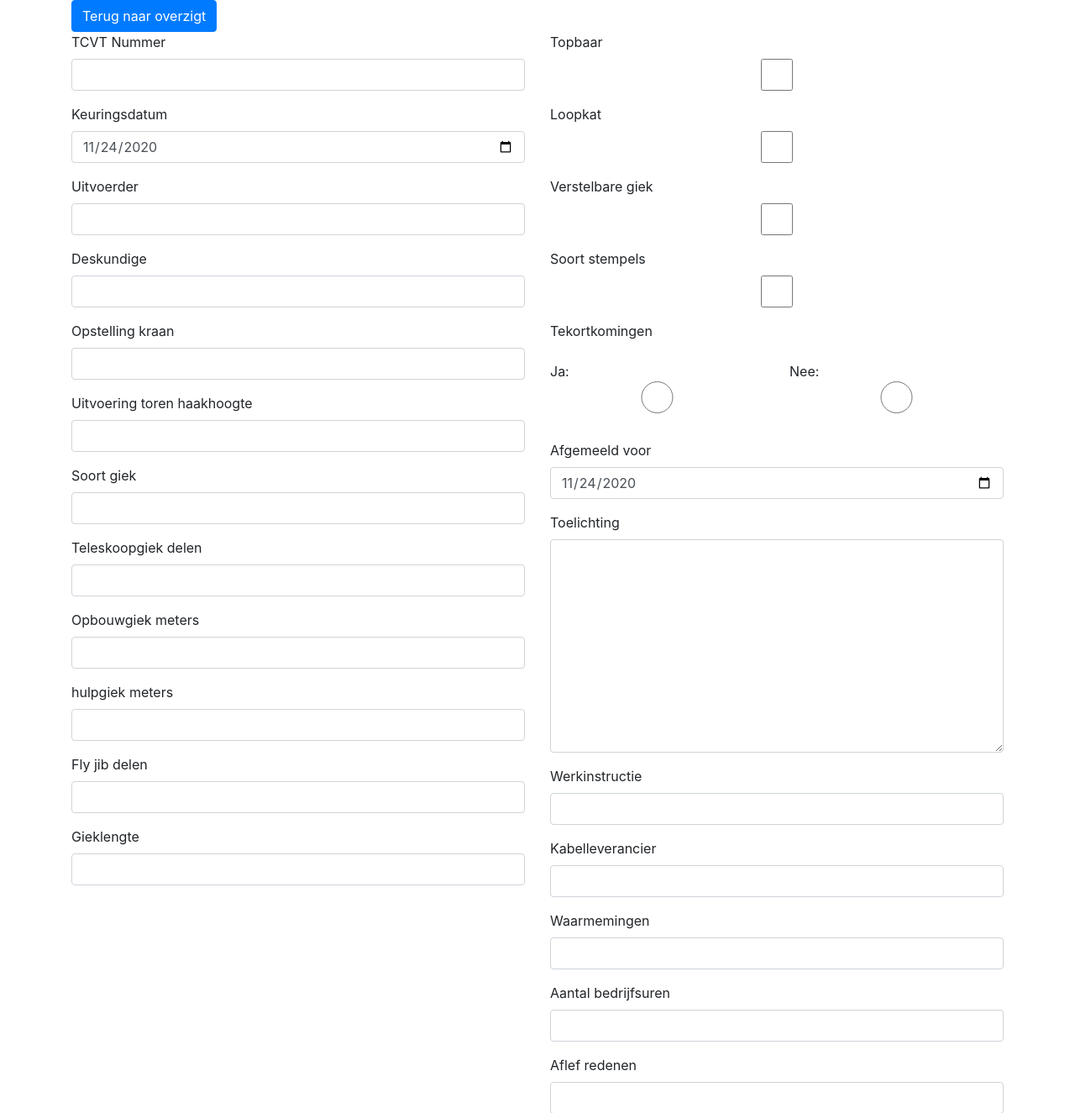
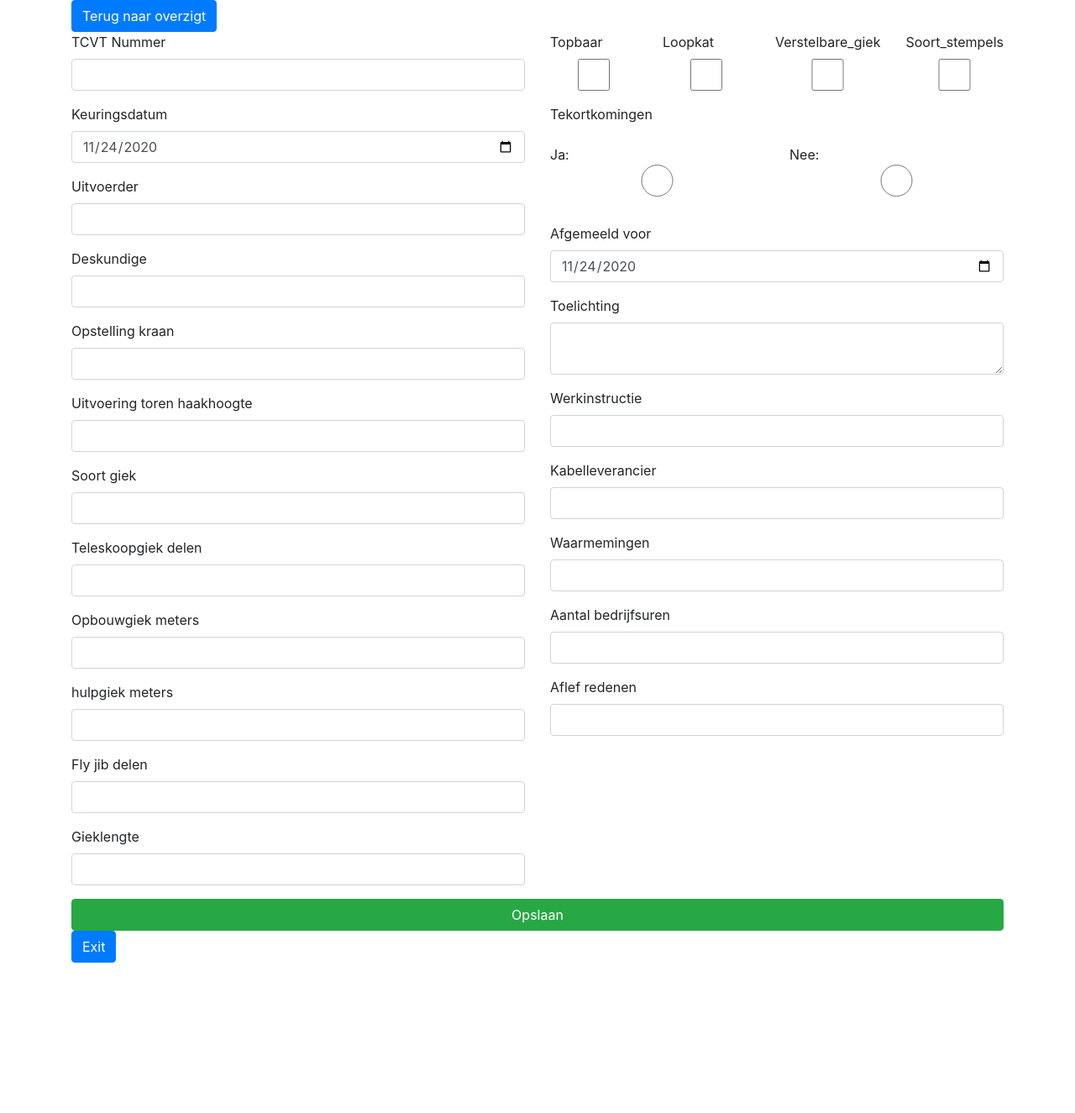
Before and after one commit to TimDer/over-de-rhein, a PHP site: page /coverPages_add.php?type=1 in a window 1280 px wide. Shown: the top 1325 px of the page at 84% size. After the commit the page ends 1146 px from the top, so only its background shows below. Run offline with PHP 8.4, Linux system fonts and the light colour scheme; the visitor is signed in with stand-in values (Sample User, id 1); data that the repository does not hold is empty; some libraries are stand-ins or nearby versions.

Commit message:
statusType to query

```diff
--- a/exam-version/www/coverPages_add.php
+++ b/exam-version/www/coverPages_add.php
@@ -34,7 +34,7 @@ if (isset($_SESSION["user_id"])) {
 
     if (isset($_GET["edit"])) {
         $coverPagesID = (int)mysqli_real_escape_string($conn, $_GET["edit"]);
-        $query = "SELECT `coverPages`.`coverPagesID`, `coverPages`.`userID`, `coverPages`.`TCVTNumber`, `coverPages`.`inspectionDate`, `coverPages`.`executor`, `coverPages`.`specialist`, `coverPages`.`crainSetup`, `coverPages`.`executionTowerHookHeight`, `coverPages`.`boomType`, `coverPages`.`telescopicBoomParts`, `coverPages`.`constructionBoomMeters`, `coverPages`.`jibBoomMeters`, `coverPages`.`flyJibParts`, `coverPages`.`BoomLength`, `coverPages`.`topable`, `coverPages`.`trolley`, `coverPages`.`adjustableBoom`, `coverPages`.`stampsType`, `coverPages`.`shortcomings`, `coverPages`.`signOutBefore`, `coverPages`.`elucidation`, `coverPages`.`workInstruction`, `coverPages`.`cableSupplier`, `coverPages`.`observations`, `coverPages`.`operatingHours`, `coverPages`.`discardReason`, ";
+        $query = "SELECT `coverPages`.`coverPagesID`, `coverPages`.`userID`, `coverPageStatus`.`statusType`, `coverPageStatus`.`coverPageStatusID`, `coverPages`.`TCVTNumber`, `coverPages`.`inspectionDate`, `coverPages`.`executor`, `coverPages`.`specialist`, `coverPages`.`crainSetup`, `coverPages`.`executionTowerHookHeight`, `coverPages`.`boomType`, `coverPages`.`telescopicBoomParts`, `coverPages`.`constructionBoomMeters`, `coverPages`.`jibBoomMeters`, `coverPages`.`flyJibParts`, `coverPages`.`BoomLength`, `coverPages`.`topable`, `coverPages`.`trolley`, `coverPages`.`adjustableBoom`, `coverPages`.`stampsType`, `coverPages`.`shortcomings`, `coverPages`.`signOutBefore`, `coverPages`.`elucidation`, `coverPages`.`workInstruction`, `coverPages`.`cableSupplier`, `coverPages`.`observations`, `coverPages`.`operatingHours`, `coverPages`.`discardReason`, ";
         // FROM `coverPages`
         if ($_GET["type"] === "cable") {
             $query .= "`cableChecklists`.`cableDamage_6D`, `cableChecklists`.`cableDamage_30D`, `cableChecklists`.`outsideCableDamage`, `cableChecklists`.`rust`, `cableChecklists`.`reducedCableDiameter`, `cableChecklists`.`measuringPoints`, `cableChecklists`.`totalDamage`, `cableChecklists`.`damageRustType` FROM `coverPages` INNER JOIN `cableChecklists` ON `coverPages`.`coverPagesID` = `cableChecklists`.`coverPagesID`";
@@ -42,6 +42,7 @@ if (isset($_SESSION["user_id"])) {
         elseif ($_GET["type"] === "test") {
             $query .= "`liftingTests`.`dateDrawn`, `liftingTests`.`mainBoomLength`, `liftingTests`.`mechSectionBoomLength`, `liftingTests`.`auxiliaryBoomLength`, `liftingTests`.`jibBoomLength`, `liftingTests`.`hoistingCablePartsAmount`, `liftingTests`.`swingAngle`, `liftingTests`.`ownMassBallast`, `liftingTests`.`permissibleOperatingLoad`, `liftingTests`.`lbmInEffect`, `liftingTests`.`testLoad`, `liftingTests`.`Agreed` FROM `coverPages` INNER JOIN `liftingTests` ON `coverPages`.`coverPagesID` = `liftingTests`.`coverPagesID`";
         }
+        $query .= " LEFT JOIN `coverPageStatus` ON `coverPages`.`coverPageStatusID` = `coverPageStatus`.`coverPageStatusID`";
         $query .= " WHERE `coverPages`.`coverPagesID` = '$coverPagesID'";
         $result = mysqli_query($conn, $query);
         if ($result->num_rows > 0) {
@@ -87,10 +88,20 @@ if (isset($_SESSION["user_id"])) {
                     <p><label for="#">Gieklengte</label> <input type="number" class="form-control" name="BoomLength" value="<?php echo $BoomLength; ?>"></p>
                 </div>
                 <div class="col-lg">
-                    <p><label for="#">Topbaar</label> <input type="checkbox" class="form-control" name="topable" <?php echo $topable; ?>></p>
-                    <p><label for="#">Loopkat</label> <input type="checkbox" class="form-control" name="trolley" <?php echo $trolley; ?>></p>
-                    <p><label for="#">Verstelbare giek</label> <input type="checkbox" class="form-control" name="adjustableBoom" <?php echo $adjustableBoom; ?>></p>
-                    <p><label for="#">Soort stempels</label> <input type="checkbox" class="form-control" name="stampsType" <?php echo $stampsType; ?>></p>
+                    <div class="row">
+                        <div class="col-lg">
+                            <p><label for="#">Topbaar</label> <input type="checkbox" class="form-control" name="topable" <?php echo $topable; ?>></p>
+                        </div>
+                        <div class="col-lg">
+                            <p><label for="#">Loopkat</label> <input type="checkbox" class="form-control" name="trolley" <?php echo $trolley; ?>></p>
+                        </div>
+                        <div class="col-lg">
+                        <p><label for="#">Verstelbare_giek</label> <input type="checkbox" class="form-control" name="adjustableBoom" <?php echo $adjustableBoom; ?>></p>
+                        </div>
+                        <div class="col-lg">
+                            <p><label for="#">Soort_stempels</label> <input type="checkbox" class="form-control" name="stampsType" <?php echo $stampsType; ?>></p>
+                        </div>
+                    </div>
                     <p>
                         <label for="#">Tekortkomingen</label>
                         <div class="row">
@@ -105,7 +116,7 @@ if (isset($_SESSION["user_id"])) {
                     <p><label for="#">Afgemeeld voor</label> <input type="date" class="form-control" name="signOutBefore" value="<?php echo date("Y-m-d", strtotime($signOutBefore)); ?>"></p>
                     <p>
                         <label for="#">Toelichting</label>
-                        <textarea rows="10" name="elucidation" class="form-control"><?php echo $elucidation; ?></textarea>
+                        <textarea name="elucidation" class="form-control elucidation"><?php echo $elucidation; ?></textarea>
                     </p>
                     <p><label for="#">Werkinstructie</label> <input type="text" class="form-control" name="workInstruction" value="<?php echo $workInstruction; ?>"></p>
                     <p><label for="#">Kabelleverancier</label> <input type="text" class="form-control" name="cableSupplier" value="<?php echo $cableSupplier; ?>"></p>
@@ -113,6 +124,8 @@ if (isset($_SESSION["user_id"])) {
                     <p></p>
                     <p><label for="#">Aantal bedrijfsuren</label> <input type="number" min="0" class="form-control" name="operatingHours" value="<?php echo $operatingHours; ?>"></p>
                     <p><label for="#">Aflef redenen</label> <input type="text" class="form-control" name="discardReason" value="<?php echo $discardReason; ?>"></p>
+
+
 
                     <input type="hidden" name="coverPagesID" value="<?php echo $coverPagesID; ?>">
                 </div>
```
